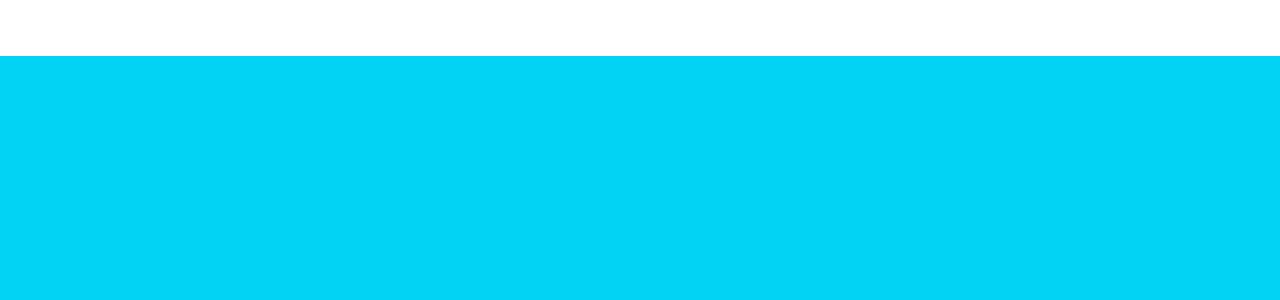
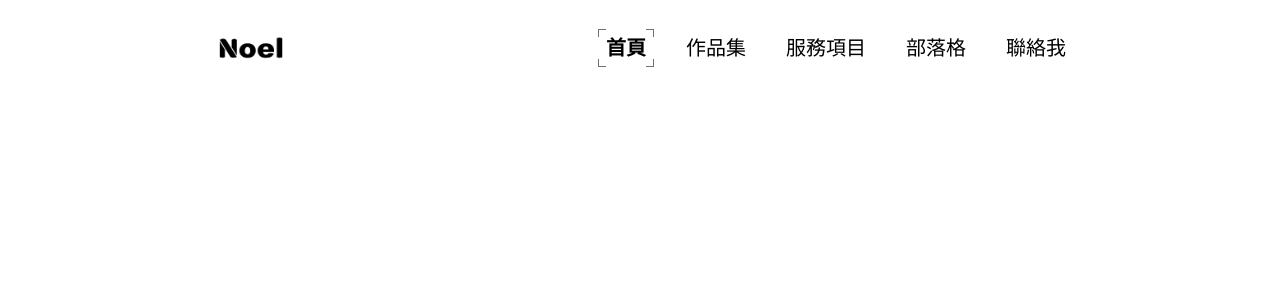
Before and after one commit to Lin4611/noelwebsite, a React (Vite) app: page / in a window 1280 px wide. Shown: the top 300 px of the page. Built offline with nearby package versions, Linux system fonts and the light colour scheme; a web font is replaced by a local one.

Commit message:
feat: lock scroll for mobile menu

```diff
--- a/src/pages/Header.jsx
+++ b/src/pages/Header.jsx
@@ -1,31 +1,43 @@
-import { useState } from 'react';
+import { useState, useEffect } from 'react';
 import logo from '../assets/imgs/logo/logo.png';
 import menu from '../assets/imgs/icon/menu-icon.svg';
 import close from '../assets/imgs/icon/close-icon.svg';
 
 function Header() {
     const [isOpen, setIsOpen] = useState(false);
-    const [activeNav, setActiveNav] = useState('home'); // 先預設首頁選中
+    const [activeNav, setActiveNav] = useState('home');
+
+    useEffect(() => {
+        if (isOpen) {
+            document.body.classList.add('overflow-hidden');
+        } else {
+            document.body.classList.remove('overflow-hidden');
+        }
+        return () => {
+            document.body.classList.remove('overflow-hidden');
+        };
+    }, [isOpen]);
 
     return (
         <>
-            {/* 依 isOpen 決定要不要置頂 */}
-            <header
+            {/* Sticky header */}
+            <header className="sticky top-0 z-40 w-full bg-white">
+                <div
                     className={
-                    'w-full bg-white ' +
-                    (isOpen ? 'fixed top-0 left-0 right-0 z-50' : 'relative z-10')
+                        'w-full mx-auto px-3 ' +
+                        (isOpen ? 'border-b border-Primary-200' : '')
                     }
                 >
-                <div className={`w-full h-14 mx-auto px-3 `+
-                    (isOpen? 'border-b border-Primary-200':'')
-                }>
-                    <div className="flex items-center justify-between h-full ">
-                        <div className="flex items-center w-[74px] h-[33px] shrink-0 sm:hidden">
+                    <div className="flex items-center w-full h-14 sm:h-24">
+                        {/* 手機版：Logo + 漢堡 */}
+                        <div className="flex items-center justify-between w-full sm:hidden">
+                            <div className="flex items-center w-[74px] h-[33px] shrink-0">
                                 <img src={logo} className="w-auto" alt="logo" />
                             </div>
 
                             <button
-                            className="hover:scale-125 flex items-center w-10 h-10 shrink-0 sm:hidden"
+                                type="button"
+                                className="hover:scale-125 flex items-center w-10 h-10 shrink-0"
                                 onClick={() => setIsOpen(open => !open)}
                                 aria-label={isOpen ? 'Close menu' : 'Open menu'}
                             >
@@ -36,12 +48,50 @@ function Header() {
                                 )}
                             </button>
                         </div>
+
+                        {/* 桌機版：Logo + nav 整組一起置中 */}
+                        <div className="hidden sm:flex items-center justify-center w-full">
+                            {/* Logo */}
+                            <div className="flex items-center w-[74px] h-[33px] shrink-0">
+                                <img src={logo} className="w-auto" alt="logo" />
+                            </div>
+
+                            {/* Nav —  ml調整間距 */}
+                            <nav className="flex items-center gap-10 text-sm sm:ml-20 md:ml-[200px] lg:ml-[318px]">
+                                <NavItem
+                                    label="首頁"
+                                    active={activeNav === 'home'}
+                                    onClick={() => setActiveNav('home')}
+                                />
+                                <NavItem
+                                    label="作品集"
+                                    active={activeNav === 'works'}
+                                    onClick={() => setActiveNav('works')}
+                                />
+                                <NavItem
+                                    label="服務項目"
+                                    active={activeNav === 'services'}
+                                    onClick={() => setActiveNav('services')}
+                                />
+                                <NavItem
+                                    label="部落格"
+                                    active={activeNav === 'blog'}
+                                    onClick={() => setActiveNav('blog')}
+                                />
+                                <NavItem
+                                    label="聯絡我"
+                                    active={activeNav === 'contact'}
+                                    onClick={() => setActiveNav('contact')}
+                                />
+                            </nav>
+                        </div>
+                    </div>
                 </div>
             </header>
 
-            {/* 漢堡選單內容：從 header 底下開始 */}
+            {/*  手機版Menu */}
             {isOpen && (
-        <div className="fixed inset-x-0 top-14 bottom-0 z-40 bg-black/40 sm:hidden">
+                <div className="fixed inset-x-0 top-14 bottom-0 z-30 bg-black/40 sm:hidden">
                     <div className="bg-white">
                         <nav className="flex flex-col items-center py-10 gap-8 space-y-1 text-xl">
                             <NavItem
@@ -73,30 +123,25 @@ function Header() {
                     </div>
                 </div>
             )}
-
-            {/* 下面只是測試區塊 */}
-            <div className="w-full h-[2000px] bg-cyan-400" />
         </>
     );
 }
 
+/* NavItem 四角框 */
 function NavItem({ label, active, onClick }) {
     return (
         <button
+            type="button"
             onClick={onClick}
-      className="relative  fs-5-regular "
+            className="relative fs-5-regular"
         >
-      <span className={active ? "fs-5" : ""}>{label}</span>
+            <span className={active ? 'fs-5' : ''}>{label}</span>
 
             {active && (
                 <>
-          {/* 左上角 */}
                     <span className="absolute -top-1 -left-2 w-2 h-2 border-t border-l border-gray-500" />
-          {/* 右上角 */}
                     <span className="absolute -top-1 -right-2 w-2 h-2 border-t border-r border-gray-500" />
-          {/* 左下角 */}
                     <span className="absolute -bottom-1 -left-2 w-2 h-2 border-b border-l border-gray-500" />
-          {/* 右下角 */}
                     <span className="absolute -bottom-1 -right-2 w-2 h-2 border-b border-r border-gray-500" />
                 </>
             )}
```
Lines whose indentation alone changed are shown as unchanged.
